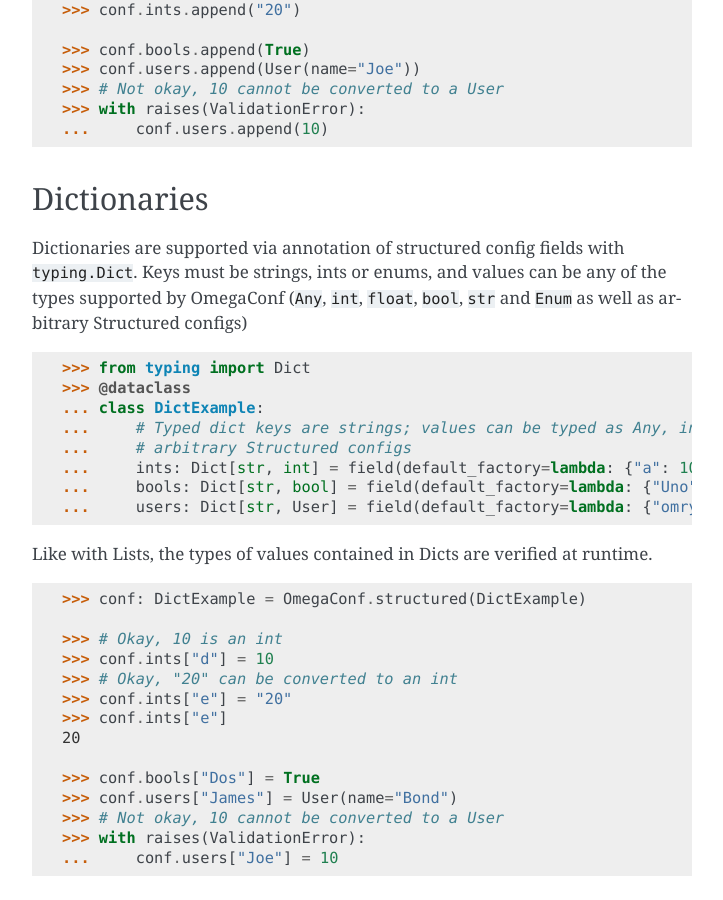
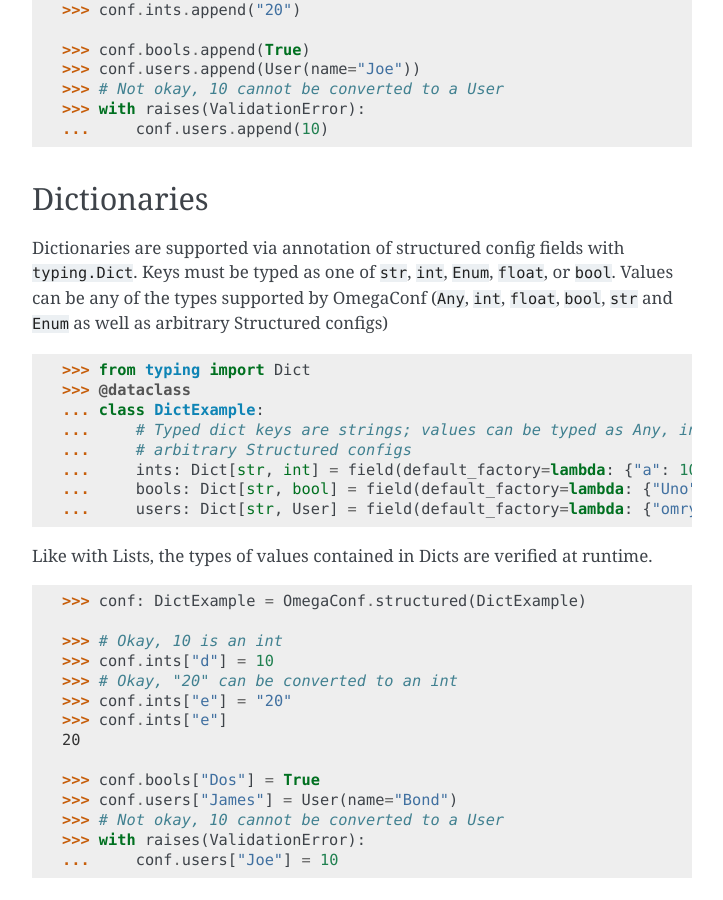
Before and after one commit to omry/omegaconf, a Sphinx documentation site: the page built from docs/source/structured_config.rst, in a window 1280 px wide and 900 px high, scrolled down 4872 px. Shown: the whole window, without its empty margins (388-1111 px from the left). Built offline with Sphinx 7.4.7, drawn with Linux system fonts in a browser that asks for light colours.

Commit message:
update legal dict key types

```diff
--- a/docs/source/structured_config.rst
+++ b/docs/source/structured_config.rst
@@ -261,7 +261,7 @@
 Dictionaries
 ^^^^^^^^^^^^
 Dictionaries are supported via annotation of structured config fields with ``typing.Dict``.
-Keys must be strings, ints or enums, and values can
+Keys must be typed as one of ``str``, ``int``, ``Enum``, ``float``, or ``bool``. Values can
 be any of the types supported by OmegaConf (``Any``, ``int``, ``float``, ``bool``, ``str`` and ``Enum`` as well
 as arbitrary Structured configs)
 
```
